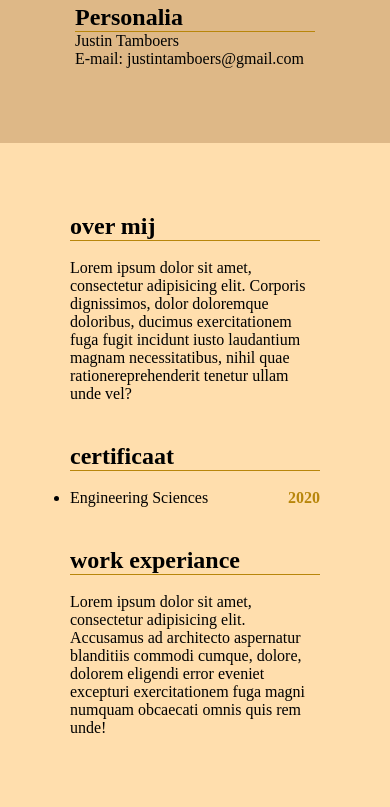
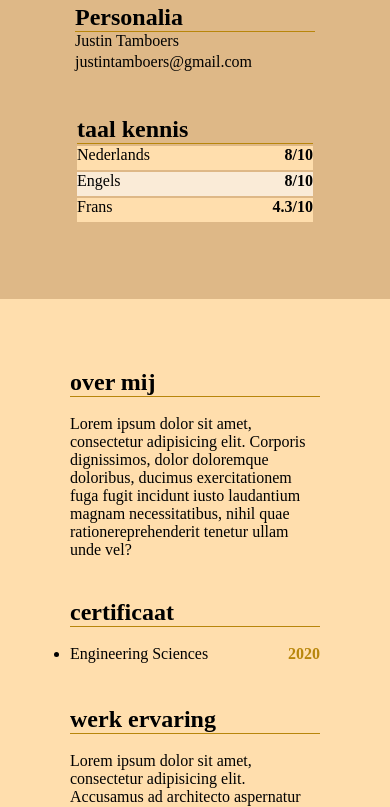
Before and after one commit to justintamboers/portfolio, a plain HTML site: page index.html in a window 390 px wide. Shown: the part 473-1280 px from the top of the page. Drawn offline with Linux system fonts and the light colour scheme.

Commit message:
fixes responsive, table added, butten hover and click added

```diff
--- a/css/index.css
+++ b/css/index.css
@@ -11,21 +11,29 @@
     height: 100%;
     width: 100%;
 }
-
 /*links gedeelte*/
 h2 {
     border-bottom: 1px solid darkgoldenrod;
+    text-align: left;
+}
+.in_links p,.in_links td, b {
+    padding-bottom: 3px;
+}
+
+table{
+    padding: 20px;
 }
 div [class="left"] {
     display: flex;
     flex-wrap: wrap;
-    width: 25%;
+    width: 20%;
     height: 100%;
     flex-direction: column;
 }
 div [class="left"] img {
     margin: 0;
     width: 100%;
+    border-radius: 10px;
 }
 div [class="left"] a{
     text-decoration: none;
@@ -33,13 +41,20 @@ div [class="left"] a{
     margin: 0 10%;
     align-items: center;
 }
+.foto:hover {
+    transition: 0.8s;
+    box-shadow: darkgray 5px 5px;
+}
+.foto:active {
+    box-shadow: none;
+}
+
 /*rechts gedeelte*/
 div [class="right"] {
     display: flex;
     flex-wrap: wrap;
     padding: 50px;
-    width: 75%;
-    height: 100%;
+    width: 80%;
     background-color: navajowhite;
     text-align: left;
 }
@@ -60,12 +75,20 @@ li {
     display: flex;
     justify-content: space-between;
 }
-@media screen and (max-width: 720px) and (min-width: 480px){
+@media screen and (max-width: 1355px) and (min-width: 480px){
     div [class="right"] {
         width: 65%;
     }
     div [class="left"] {
         width: 35%;
+    }
+}
+@media screen  and (max-width: 570px){
+    div [class="right"] {
+        width: 55%;
+    }
+    div [class="left"] {
+        width: 45%;
     }
 }
 @media screen and (max-width: 480px){
@@ -104,6 +127,23 @@ nav a:hover {
         text-align: center;
     }
 }
+/*nth-child left*/
+
+
+tr:nth-child(3) td:nth-child(1) {
+    display: flex;
+    justify-content: space-between;
+}
+tr:nth-child(odd) td:nth-child(odd){
+    background-color: navajowhite;
+    display: flex;
+    justify-content: space-between;
+}
+tr:nth-child(even) td:nth-child(odd){
+    background-color: antiquewhite;
+    display: flex;
+    justify-content: space-between;
+}
 /*footer*/
 footer {
     display: flex;
@@ -133,7 +173,7 @@ footer a:hover {
 
         padding: 15px;
     }
-    section [class="in links"] {
+    section [class="in_links"] {
         padding: 20px;
     }
 }
--- a/index.html
+++ b/index.html
@@ -8,20 +8,35 @@
 <body>
 <nav>
     <a href="index.html">mijn cv</a>
-    <a href="">link</a>
+    <a href="">logboek</a>
     <a href="">link</a>
 </nav>
 <div class="main">
     <div class="left">
-        <a href="https://www.linkedin.com/in/justin-tamboers-195b95252/"><img src="assets/test_img.png" alt="foto Justin" ></a>
+        <a href="https://www.linkedin.com/in/justin-tamboers-195b95252/"><img class="foto" src="assets/test_img.png" alt="foto Justin" ></a>
 
-        <section class="in links">
+        <section class="in_links">
         <h2>Personalia</h2>
 
         <p id="naam">Justin Tamboers</p>
 
-        <p>E-mail: justintamboers@gmail.com</p>
+        <p>justintamboers@gmail.com</p>
         </section>
+
+        <table class="in_links">
+            <thead>
+            <th><h2>taal kennis</h2></th>
+            </thead>
+            <tr>
+                <td>Nederlands <b>8/10</b></td>
+            </tr>
+            <tr>
+                <td>Engels <b>8/10</b></td>
+            </tr>
+            <tr>
+                <td>Frans <b>4.3/10</b></td>
+            </tr>
+        </table>
     </div>
     <div class="right">
         <section>
@@ -41,12 +56,13 @@
 
         </section>
         <section>
-            <h2>work experiance</h2>
+            <h2>werk ervaring</h2>
             <br>
             <p>Lorem ipsum dolor sit amet, consectetur adipisicing elit. Accusamus ad architecto aspernatur blanditiis commodi
                 cumque, dolore, dolorem eligendi error eveniet excepturi exercitationem fuga magni numquam obcaecati omnis quis
                 rem unde!</p>
         </section>
+
     </div>
 </div>
 
```
